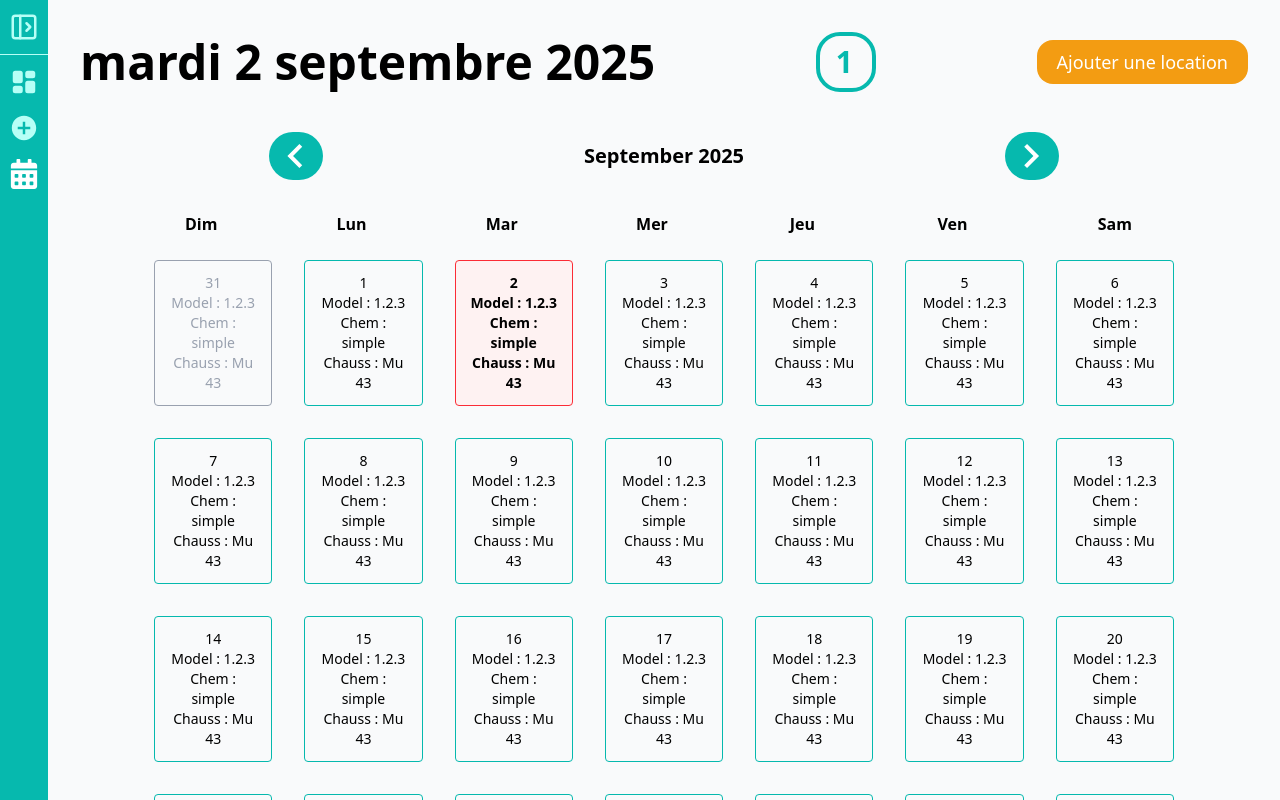
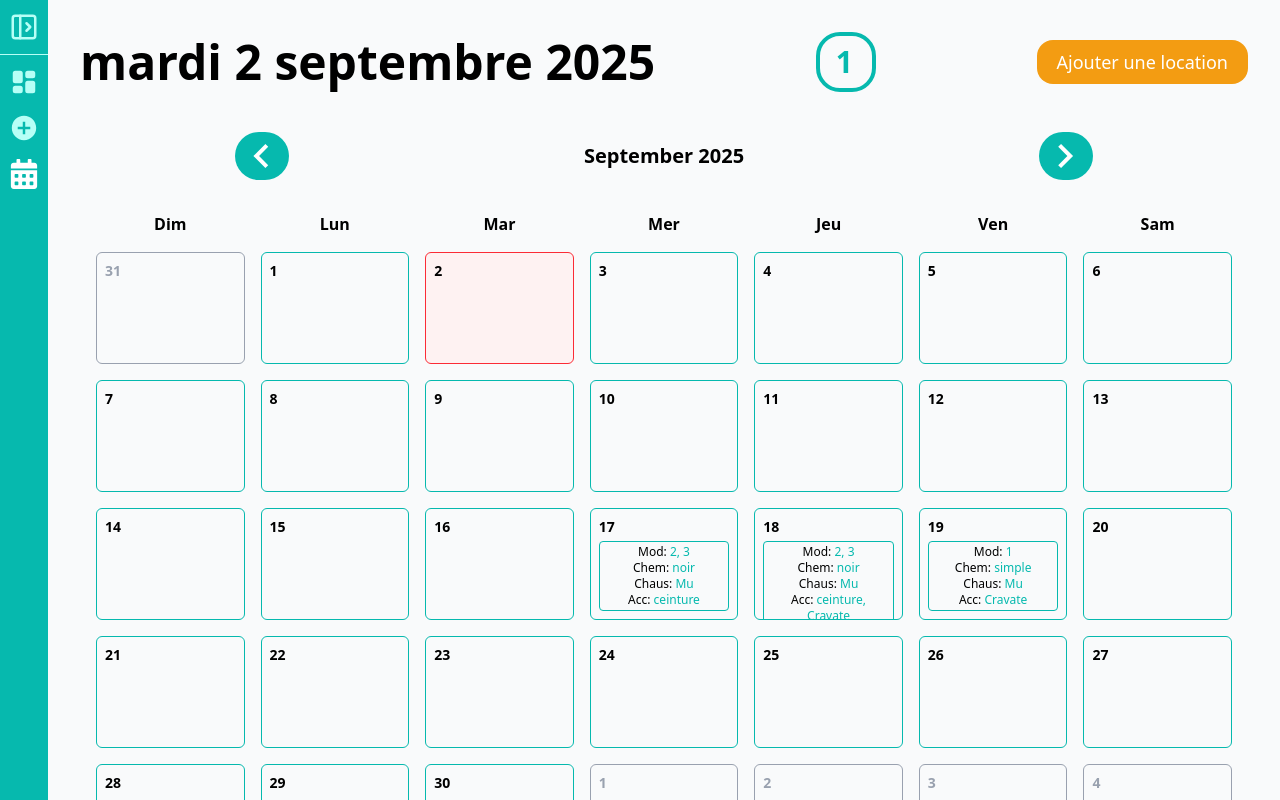
Before and after one commit to salimxfardeheb/location-costumes, a Next.js app: page /1/calendar in a window 1280 px wide. Shown: the top 800 px of the page. Built offline with nearby package versions, Linux system fonts and the light colour scheme.

Commit message:
feat the display of locations in the day of calendar

```diff
--- a/app/[nom_boutique]/calendar/components/calendar.tsx
+++ b/app/[nom_boutique]/calendar/components/calendar.tsx
@@ -2,7 +2,11 @@
 
 import { useState } from "react";
 import dayjs from "dayjs";
+import customParseFormat from "dayjs/plugin/customParseFormat";
 import { MdOutlineNavigateNext, MdOutlineNavigateBefore } from "react-icons/md";
+
+
+dayjs.extend(customParseFormat);
 
 const Calendar = () => {
   const [currentMonth, setCurrentMonth] = useState(dayjs());
@@ -10,7 +14,6 @@ const Calendar = () => {
   const startOfMonth = currentMonth.startOf("month");
   const endOfMonth = currentMonth.endOf("month");
 
-  // on prend aussi les jours avant/après pour compléter les semaines
   const startDate = startOfMonth.startOf("week");
   const endDate = endOfMonth.endOf("week");
 
@@ -24,29 +27,48 @@ const Calendar = () => {
   const nextMonth = () => setCurrentMonth(currentMonth.add(1, "month"));
   const prevMonth = () => setCurrentMonth(currentMonth.subtract(1, "month"));
 
+  // Exemple de locations
+  const locationToday = [
+    {
+      location: "19/09/2025",
+      model: ["1"],
+      chemise: "simple",
+      chaussure: "Mu",
+      accessoires: ["Cravate"],
+    },
+    {
+      location: "17/09/2025",
+      model: ["2", "3"],
+      chemise: "noir",
+      chaussure: "Mu",
+      accessoires: ["ceinture"],
+    },
+    {
+      location: "18/09/2025",
+      model: ["2", "3"],
+      chemise: "noir",
+      chaussure: "Mu",
+      accessoires: ["ceinture", "Cravate"],
+    },
+  ];
+
   return (
-    <div className="p-6 max-w-11/12 mx-auto">
+    <div className="p-6 max-w-7xl mx-auto">
       {/* Header */}
       <div className="flex justify-around items-center mb-6">
-        <button
-          onClick={prevMonth}
-          className="switch"
-        >
+        <button onClick={prevMonth} className="switch">
           <MdOutlineNavigateBefore />
         </button>
         <h2 className="text-xl font-bold">
           {currentMonth.format("MMMM YYYY")}
         </h2>
-        <button
-          onClick={nextMonth}
-          className="switch"
-        >
-          <MdOutlineNavigateNext/>
+        <button onClick={nextMonth} className="switch">
+          <MdOutlineNavigateNext />
         </button>
       </div>
 
       {/* Days of week */}
-      <div className="grid grid-cols-7 text-center font-semibold space-x-6">
+      <div className="grid grid-cols-7 text-center font-semibold">
         {["Dim", "Lun", "Mar", "Mer", "Jeu", "Ven", "Sam"].map((d) => (
           <div key={d} className="p-2">
             {d}
@@ -54,22 +76,53 @@ const Calendar = () => {
         ))}
       </div>
 
+      {/* Calendar grid */}
       <div className="grid grid-cols-7 text-center">
         {days.map((dayItem) => {
           const isCurrentMonth = dayItem.month() === currentMonth.month();
           const isToday = dayItem.isSame(dayjs(), "day");
 
+          // Filtrer les locations du jour
+          const eventsOfDay = locationToday.filter((loc) =>
+            dayItem.isSame(dayjs(loc.location, "DD/MM/YYYY"), "day")
+          );
+          console.log(eventsOfDay)
+
           return (
             <div
               key={dayItem.toString()}
-              className={`border p-3 m-4 text-sm flex flex-col items-center justify-center rounded-sm
-                ${isCurrentMonth ? "border-[#06B9AE]" : "border-gray-400 text-gray-400"}
-                ${isToday ? "border-red-500 bg-red-50 font-bold hover:bg-red-100" : ""}`}
+              className={`border p-2 m-2 text-sm flex flex-col items-start rounded-md h-28 overflow-y-auto
+                ${
+                  isCurrentMonth
+                    ? "border-[#06B9AE]"
+                    : "border-gray-400 text-gray-400"
+                }
+                ${
+                  isToday
+                    ? "border-red-500 bg-red-50 font-bold hover:bg-red-100"
+                    : ""
+                }`}
             >
-              <span>{dayItem.date()}</span>
-              <span>Model : 1.2.3</span>
-              <span>Chem : simple</span>
-              <span>Chauss : Mu 43</span>
+              {/* Numéro du jour */}
+              <span className="font-semibold">{dayItem.date()}</span>
+
+              {/* Affichage des locations */}
+              <div className="flex flex-col gap-1 mt-1 w-full">
+                {eventsOfDay.map((loc, i) => (
+                  <div
+                    key={i}
+                    className="text-xs rounded px-1 py-0.5 border border-[#06B9AE] cursor-pointer"
+                  >
+                    Mod: <span className="text-[#06B9AE]"> {loc.model.join(", ")}</span>
+                    <br />
+                    Chem: <span className="text-[#06B9AE]">{loc.chemise}  </span>
+                    <br />
+                    Chaus: <span className="text-[#06B9AE]"> {loc.chaussure}</span>
+                    <br />
+                    Acc: <span className="text-[#06B9AE]" >{loc.accessoires.join(", ")}</span>
+                  </div>
+                ))}
+              </div>
             </div>
           );
         })}
```
